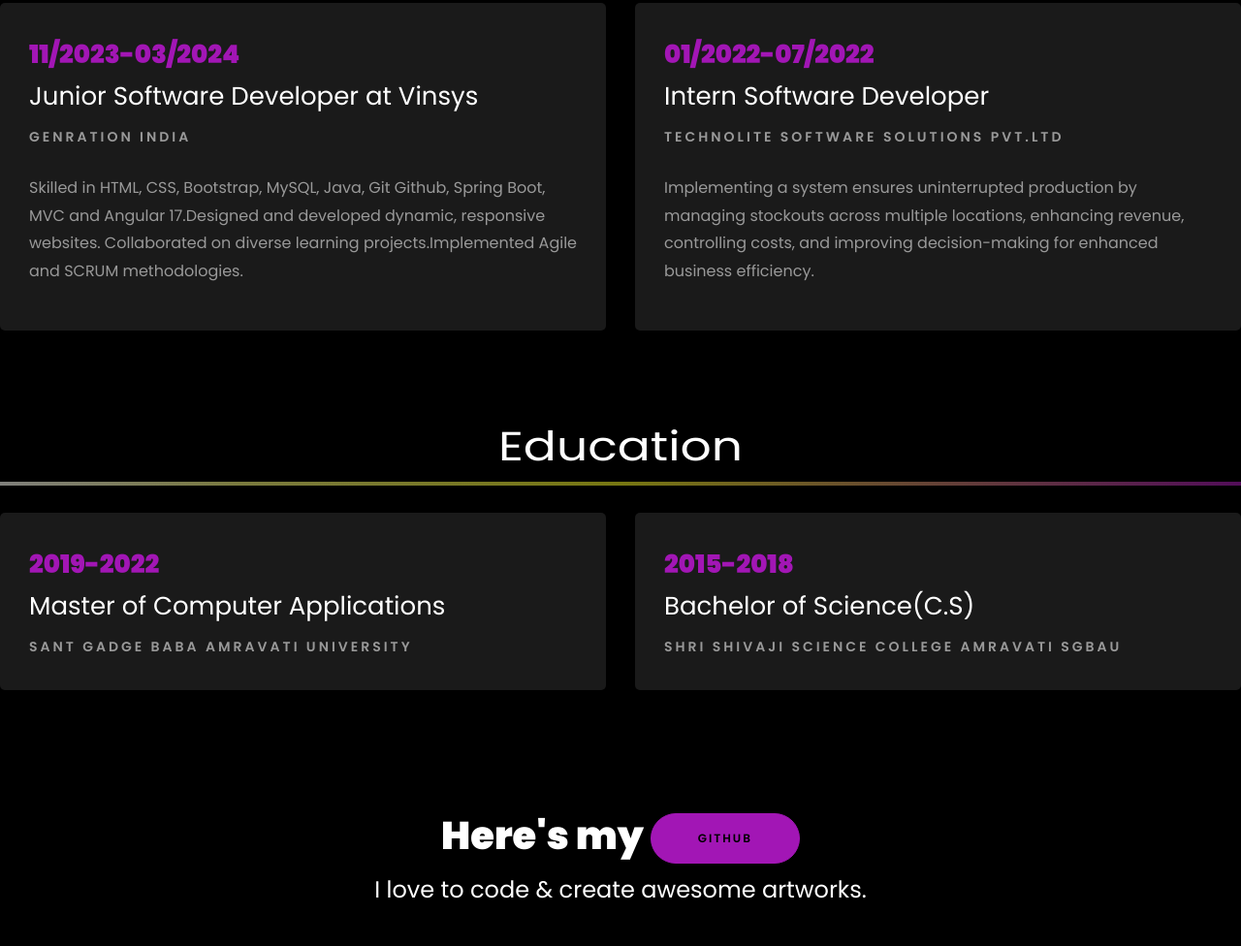
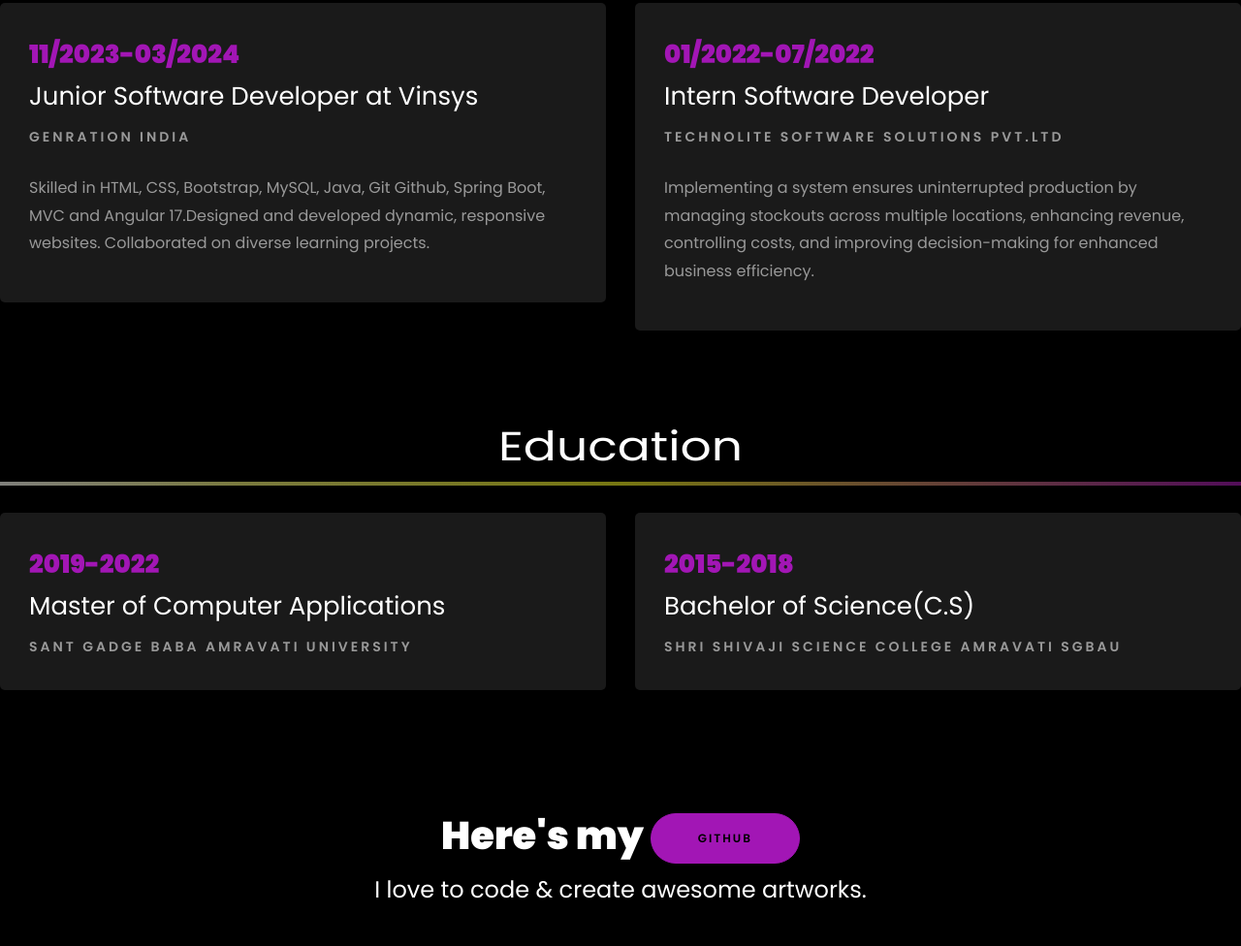
Before and after one commit to RenukaKale29/Portfolio-RK, a plain HTML site: page index.html in a window 1280 px wide. Shown: the part 2544-3520 px from the top of the page at 97% size. Drawn offline with nearby package versions, Linux system fonts and the light colour scheme; files whose address does not match are found by name.

Commit message:
Changes the Experience

```diff
--- a/index.html
+++ b/index.html
@@ -492,7 +492,7 @@
               <h2>Junior Software Developer at Vinsys</h2>
               <span class="position">Genration India</span>
               <p class="mt-4">Skilled in HTML, CSS, Bootstrap, MySQL, Java, Git Github, Spring Boot, MVC and Angular 17.Designed and developed
-                dynamic, responsive websites. Collaborated on diverse learning projects.Implemented Agile and SCRUM methodologies.
+                dynamic, responsive websites. Collaborated on diverse learning projects.
               </p>
             </div>
 
```
